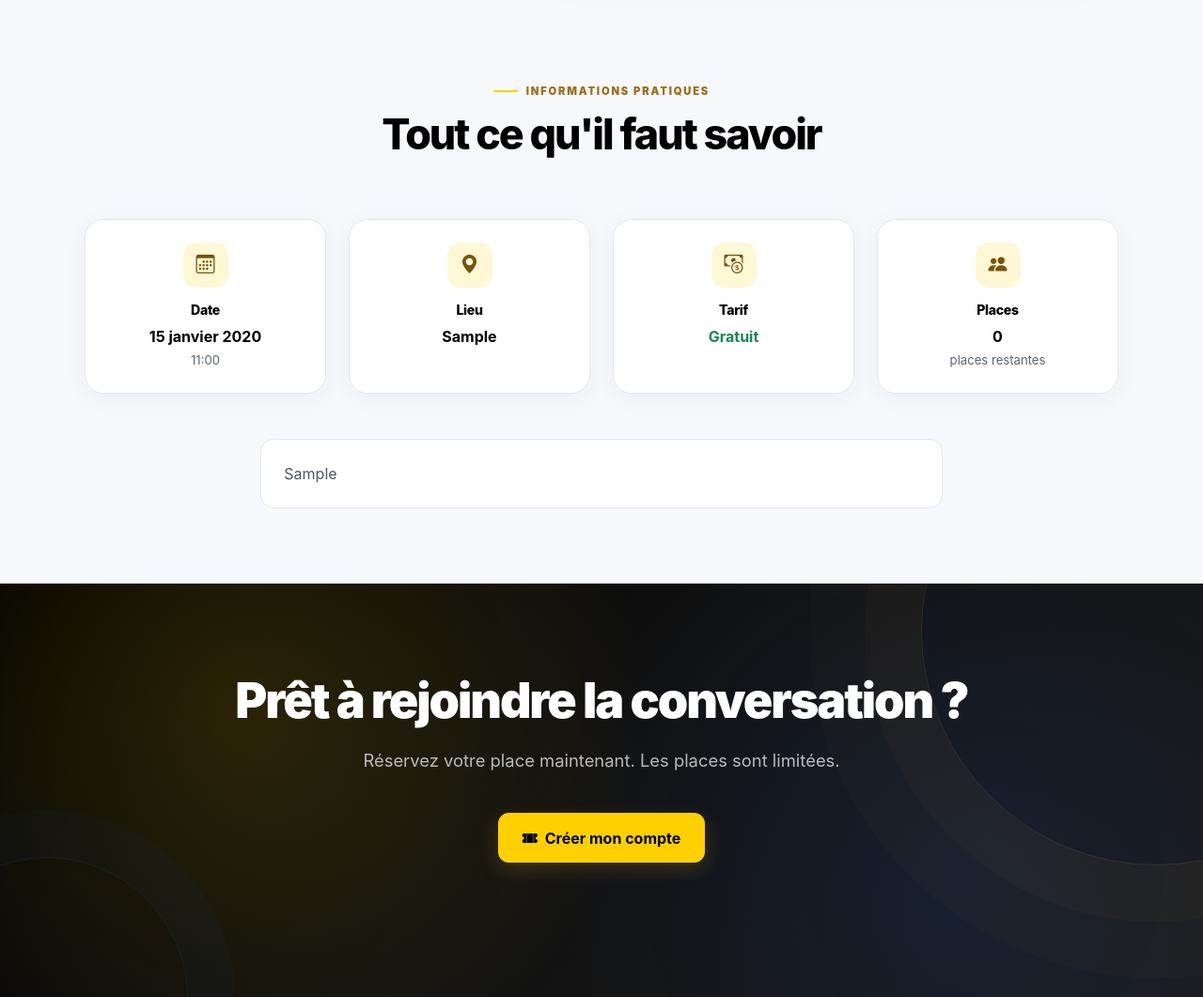
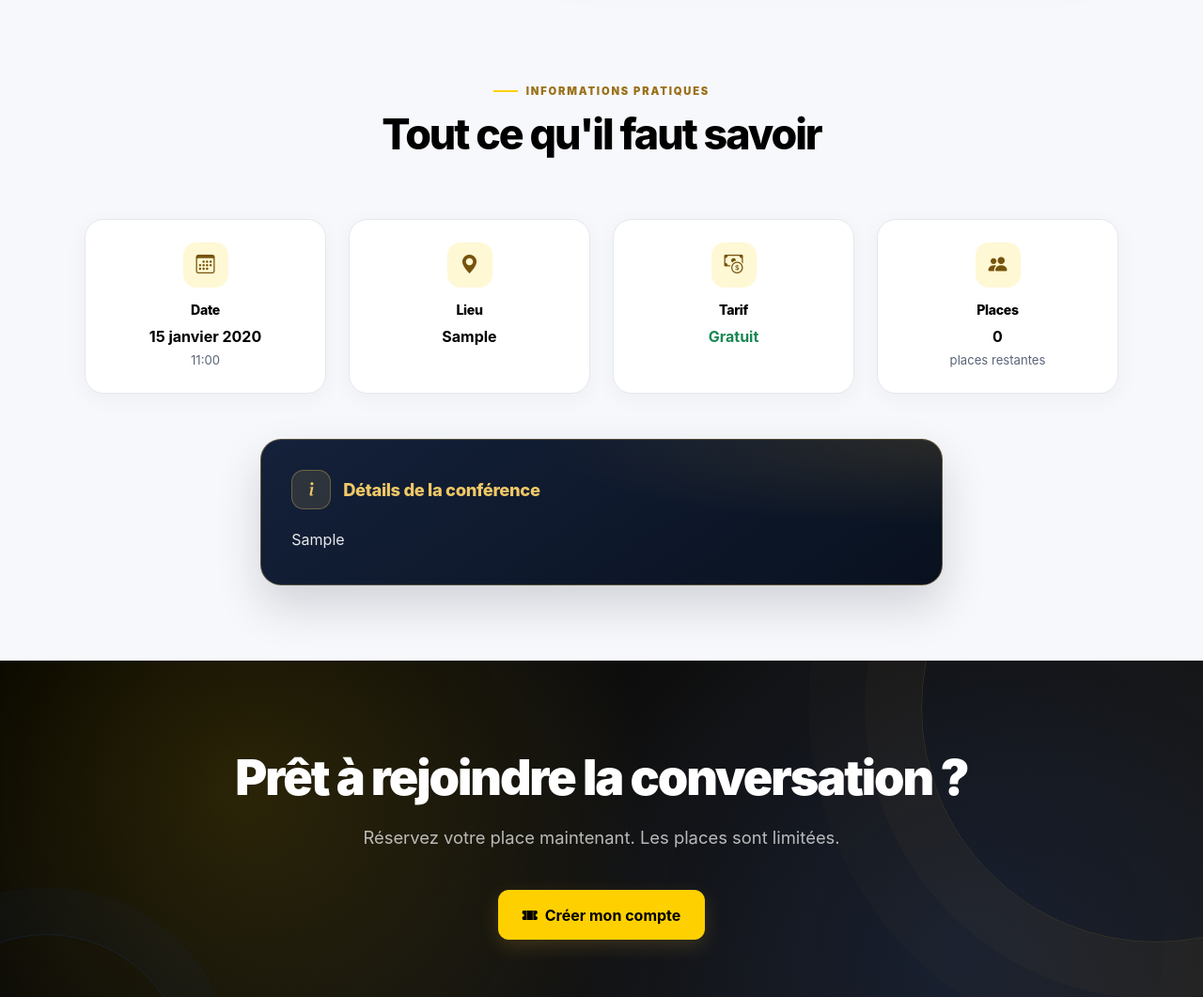
Before and after one commit to kalumemmanueljohn-blip/conference, a Django app: page / in a window 1280 px wide. Shown: the part 3278-4339 px from the top of the page at 94% size. Run offline with Django 5.2, Linux system fonts and the light colour scheme; tables that the repository leaves empty hold one stand-in row (values such as "Sample post"); grey boxes marked "Sample" are stand-in pictures.

Commit message:
Redesign practical conference information panel
Co-authored-by: Copilot App <223556219+Copilot@users.noreply.github.com>

```diff
--- a/static/css/landing.css
+++ b/static/css/landing.css
@@ -594,14 +594,49 @@
 }
 .practical-card small{color:#596477;font-size:.82rem}
 .practical-info-box{
-  padding:1.35rem 1.5rem;
-  border:1px solid var(--border);
-  border-radius:var(--radius);
-  background:#fff;
-  color:#4b5565;
-  line-height:1.75;
+  max-width:900px;
+  margin-inline:auto;
+  padding:clamp(1.25rem,3vw,2rem);
+  border:1px solid rgba(240,200,102,.32);
+  border-radius:22px;
+  background:
+    radial-gradient(ellipse at 100% 0%,rgba(214,166,58,.14),transparent 42%),
+    linear-gradient(145deg,#14213a 0%,#09111f 100%);
+  box-shadow:0 22px 48px rgba(11,19,36,.16);
+  color:rgba(255,255,255,.88);
 }
-.practical-info-box p:last-child{margin-bottom:0}
+.practical-info-heading{
+  display:flex;
+  align-items:center;
+  gap:.8rem;
+  margin-bottom:1.1rem;
+}
+.practical-info-icon{
+  width:42px;
+  height:42px;
+  flex:0 0 42px;
+  display:grid;
+  place-items:center;
+  border:1px solid rgba(240,200,102,.32);
+  border-radius:13px;
+  background:rgba(240,200,102,.12);
+  color:#f0c866;
+  font-size:1.2rem;
+}
+.practical-info-heading h3{
+  margin:0;
+  color:#f0c866;
+  font-size:clamp(1rem,2vw,1.15rem);
+  font-weight:800;
+}
+.practical-info-content{
+  color:rgba(255,255,255,.9);
+  font-size:1rem;
+  line-height:1.85;
+  overflow-wrap:anywhere;
+}
+.practical-info-content p{margin:0 0 .85rem}
+.practical-info-content p:last-child{margin-bottom:0}
 
 /* =========================================================
    INFORMATIONS PRATIQUES — Design premium
@@ -964,6 +999,8 @@
   .objective-text{font-size:.96rem;line-height:1.8}
   .about-lead p:first-child{font-size:.98rem;line-height:1.75}
   .about-lead p{font-size:.91rem;line-height:1.8}
+  .practical-info-box{padding:1.2rem 1rem;border-radius:17px}
+  .practical-info-content{font-size:.96rem;line-height:1.8}
 
   .countdown-section{padding:3.5rem 0}
   .countdown-section::after{display:none}
--- a/templates/conference/home.html
+++ b/templates/conference/home.html
@@ -403,7 +403,15 @@
             <div class="row mt-5">
                 <div class="col-lg-8 mx-auto fade-in-up">
                     <div class="practical-info-box">
-                        {{ conference.practical_info|linebreaks }}
+                        <div class="practical-info-heading">
+                            <span class="practical-info-icon" aria-hidden="true">
+                                <i class="bi bi-info-lg"></i>
+                            </span>
+                            <h3>{% trans "Détails de la conférence" %}</h3>
+                        </div>
+                        <div class="practical-info-content">
+                            {{ conference.practical_info|linebreaks }}
+                        </div>
                     </div>
                 </div>
             </div>
```
